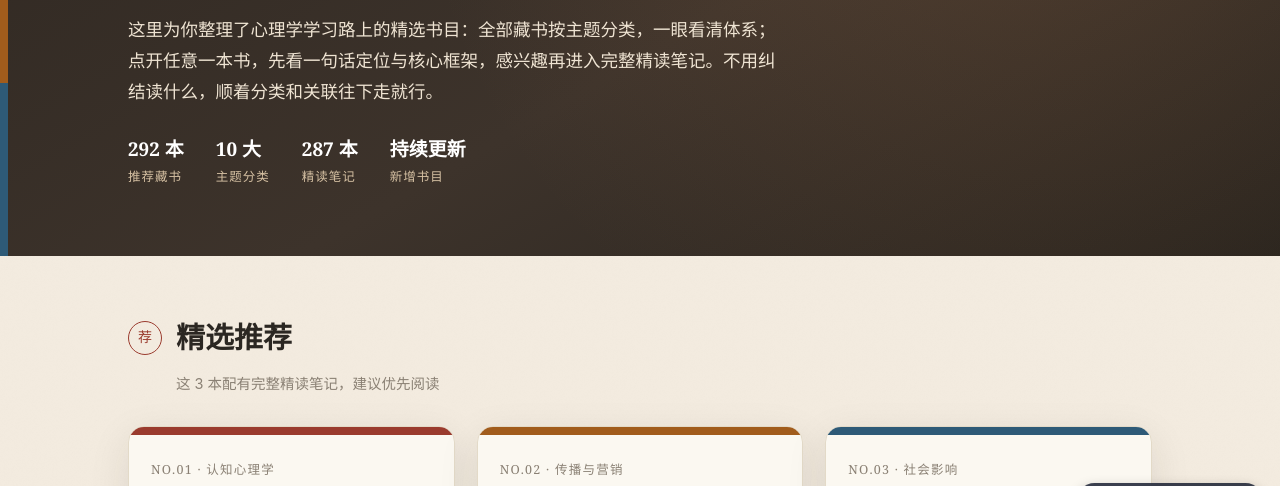
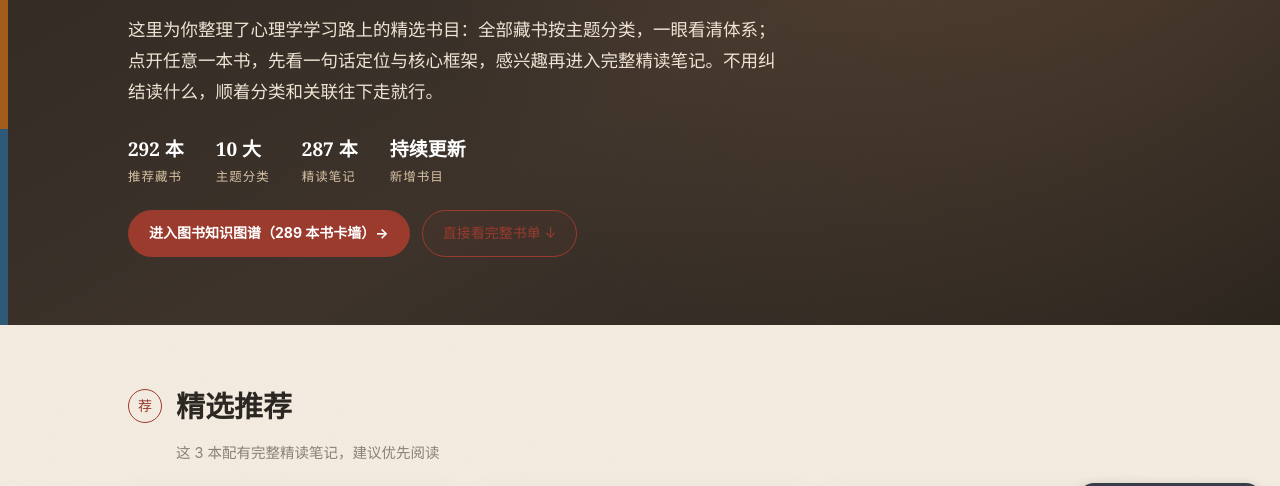
Before and after one commit to xrefxref/psychology-knowledge-tree, a plain HTML site: page book-notes.html in a window 1280 px wide. Shown: the part 264-750 px from the top of the page. Drawn offline with Linux system fonts and the light colour scheme.

Commit message:
必读书目页首屏新增图书知识图谱入口按钮（hero-cta）

```diff
--- a/book-notes.html
+++ b/book-notes.html
@@ -177,6 +177,8 @@
   /* 通往完整精读笔记的按钮：朱红实底，视觉权重最高 */
   .btn.star{background:var(--accent);color:#fff;border-color:var(--accent);font-weight:700;}
   .btn.star:hover{background:#7f2f24;}
+  .hero-cta{display:flex;flex-wrap:wrap;gap:12px;margin-top:22px;}
+  .hero-cta .btn{font-size:14px;padding:10px 20px;border-radius:24px;}
 
   .detail{display:none;margin-top:14px;border-top:1px dashed var(--line);padding-top:14px;}
   .brow.detail .detail{display:block;}
@@ -220,6 +222,10 @@
       <div class="m"><b>10 大</b><span>主题分类</span></div>
       <div class="m"><b>287 本</b><span>精读笔记</span></div>
       <div class="m"><b>持续更新</b><span>新增书目</span></div>
+    </div>
+    <div class="hero-cta">
+      <a class="btn star" href="knowledge-graph.html">进入图书知识图谱（289 本书卡墙）→</a>
+      <a class="btn" href="#booklist">直接看完整书单 ↓</a>
     </div>
   </div>
 </header>
```
